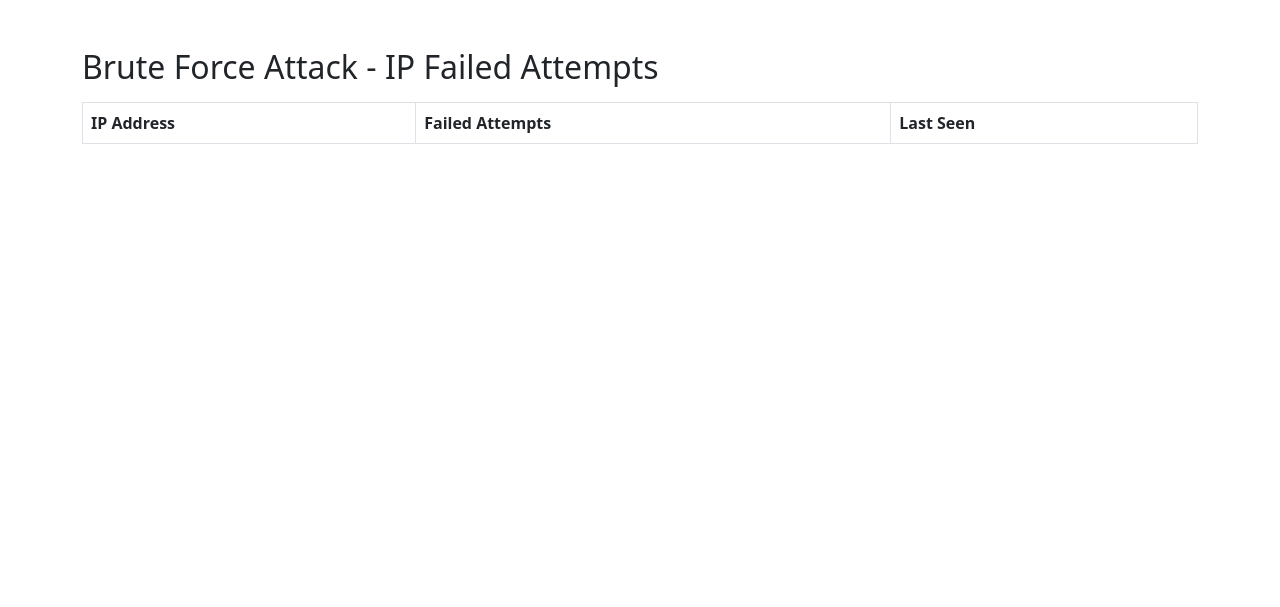
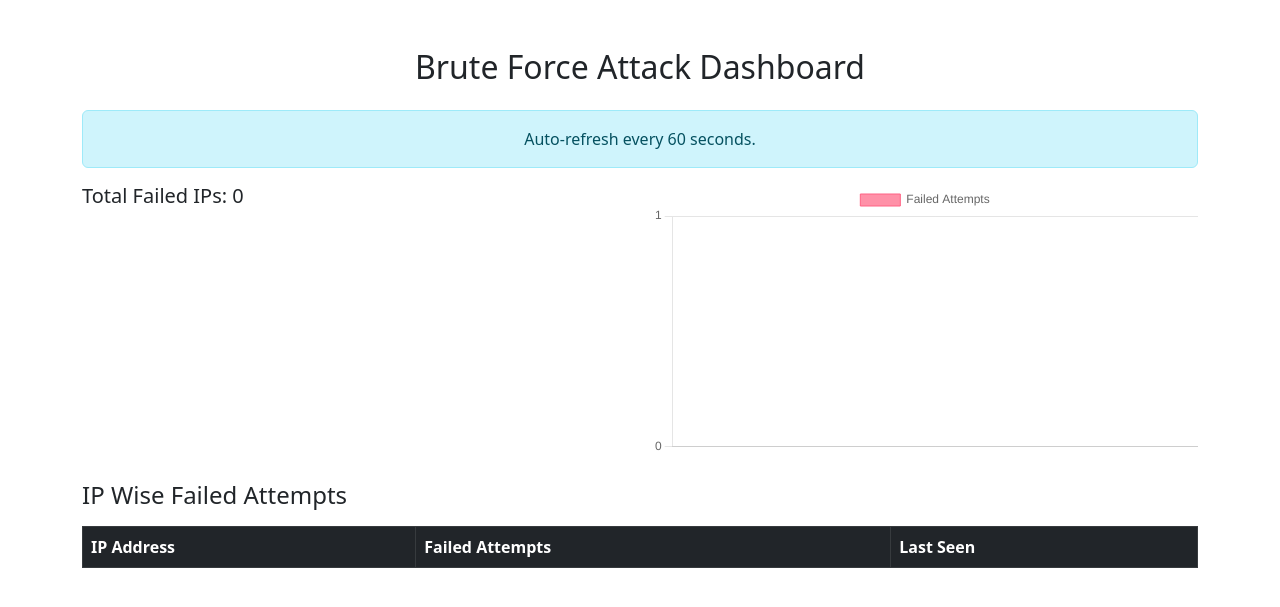
Before and after one commit to yash1999v/brute-force-detection-kafka-python, a Flask app: page / in a window 1280 px wide. Shown: the top 607 px of the page. Run offline with Flask 2, Linux system fonts and the light colour scheme; lists and menus that the app fills with data are empty.

Commit message:
Improved Dashboard

```diff
--- a/dashboard/templates/index.html
+++ b/dashboard/templates/index.html
@@ -3,18 +3,34 @@
 <head>
     <meta charset="UTF-8">
     <title>Brute Force Detection Dashboard</title>
+    <meta http-equiv="refresh" content="60"> <!-- Auto Refresh every 60 sec -->
     <link href="https://cdn.jsdelivr.net/npm/bootstrap@5.3.0/dist/css/bootstrap.min.css" rel="stylesheet">
-    <meta http-equiv="refresh" content="60"> <!-- Auto Refresh every 60 sec -->
+    <script src="https://cdn.jsdelivr.net/npm/chart.js"></script>
 </head>
+
 <body class="container mt-5">
-    <h2>Brute Force Attack - IP Failed Attempts</h2>
-    <table class="table table-bordered mt-3">
-        <thead>
+    <h2 class="mb-4 text-center">Brute Force Attack Dashboard</h2>
+
+    <div class="alert alert-info text-center" role="alert">
+        Auto-refresh every 60 seconds.
+    </div>
+
+    <div class="row mb-4">
+        <div class="col-md-6">
+            <h5>Total Failed IPs: {{ failed_ips|length }}</h5>
+        </div>
+        <div class="col-md-6">
+            <canvas id="barChart"></canvas>
+        </div>
+    </div>
+
+    <h4>IP Wise Failed Attempts</h4>
+    <table class="table table-striped table-bordered mt-3">
+        <thead class="table-dark">
             <tr>
                 <th>IP Address</th>
                 <th>Failed Attempts</th>
                 <th>Last Seen</th>
-
             </tr>
         </thead>
         <tbody>
@@ -27,5 +43,34 @@
             {% endfor %}
         </tbody>
     </table>
+
+    <script>
+        const ctx = document.getElementById('barChart').getContext('2d');
+        const barChart = new Chart(ctx, {
+            type: 'bar',
+            data: {
+                labels: {{ failed_ips.keys()|list }},
+                datasets: [{
+                    label: 'Failed Attempts',
+                    data: {{ failed_ips.values()|list }},
+                    backgroundColor: 'rgba(255, 99, 132, 0.7)',
+                    borderColor: 'rgba(255, 99, 132, 1)',
+                    borderWidth: 1
+                }]
+            },
+            options: {
+                responsive: true,
+                scales: {
+                    y: {
+                        beginAtZero: true,
+                        ticks: {
+                            precision:0
+                        }
+                    }
+                }
+            }
+        });
+    </script>
+
 </body>
 </html>
```
